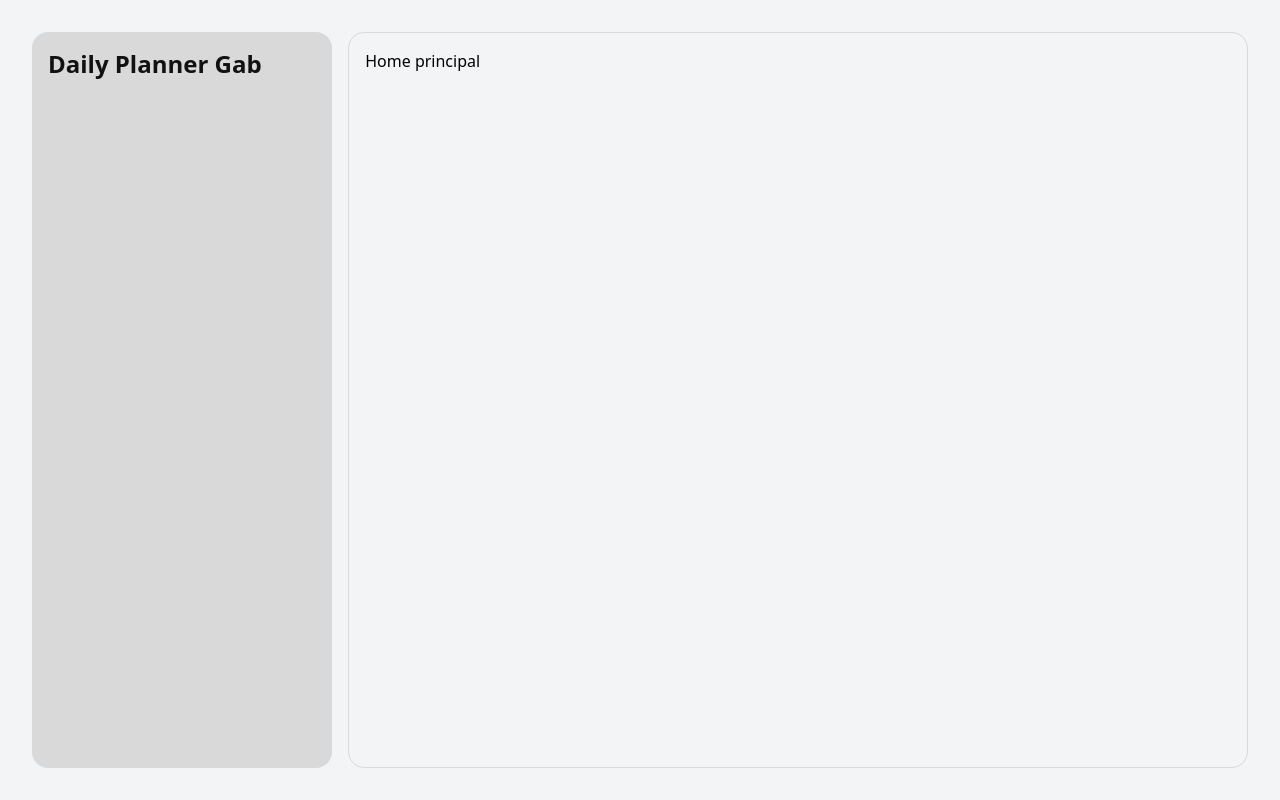
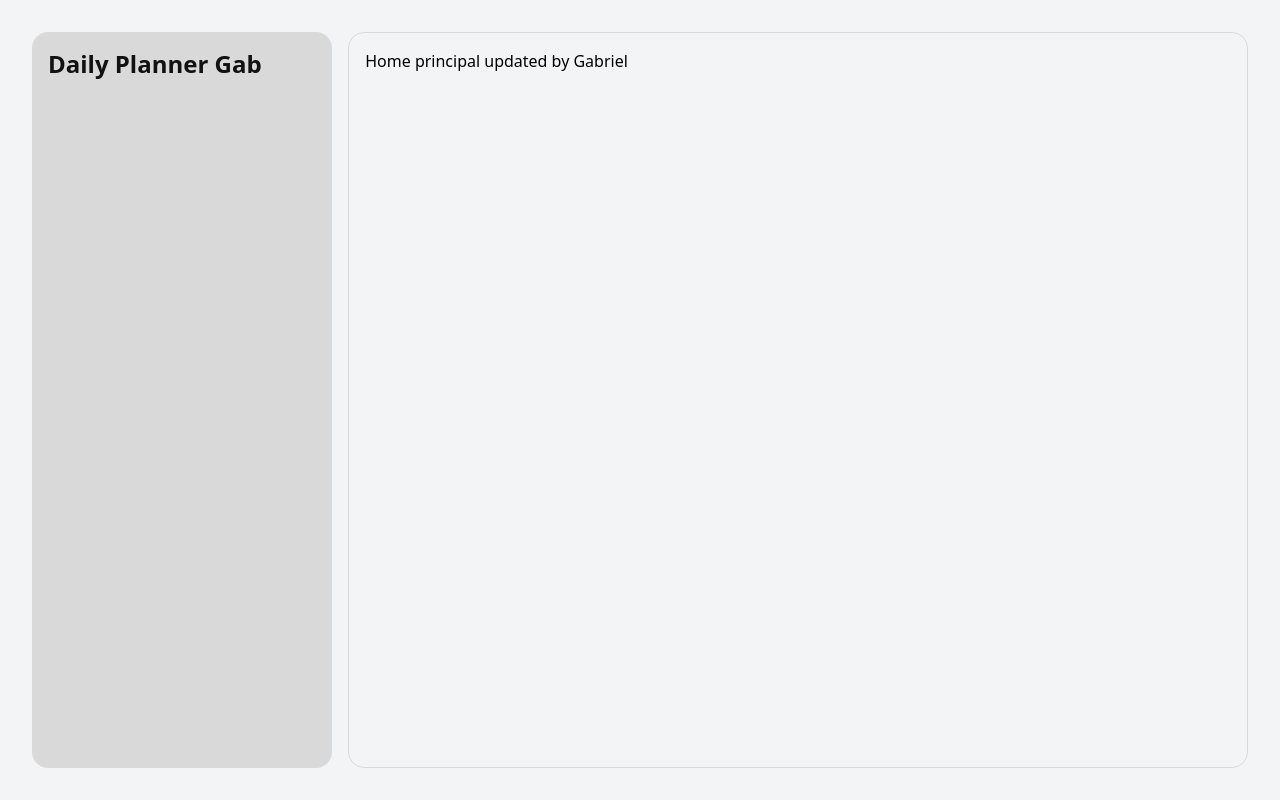
Before and after one commit to GabrielOque/daily_planner_front, a Next.js app: page /planner in a window 1280 px wide. Built offline with nearby package versions, Linux system fonts and the light colour scheme.

Commit message:
Update button text in Home component

```diff
--- a/src/app/planner/page.js
+++ b/src/app/planner/page.js
@@ -7,7 +7,7 @@ const Home = () => {
   return (
     <div>
       <button onClick={() => router.push("/planner/calendar")}>
-        Home principal
+        Home principal updated by Gabriel
       </button>
     </div>
   );
```
